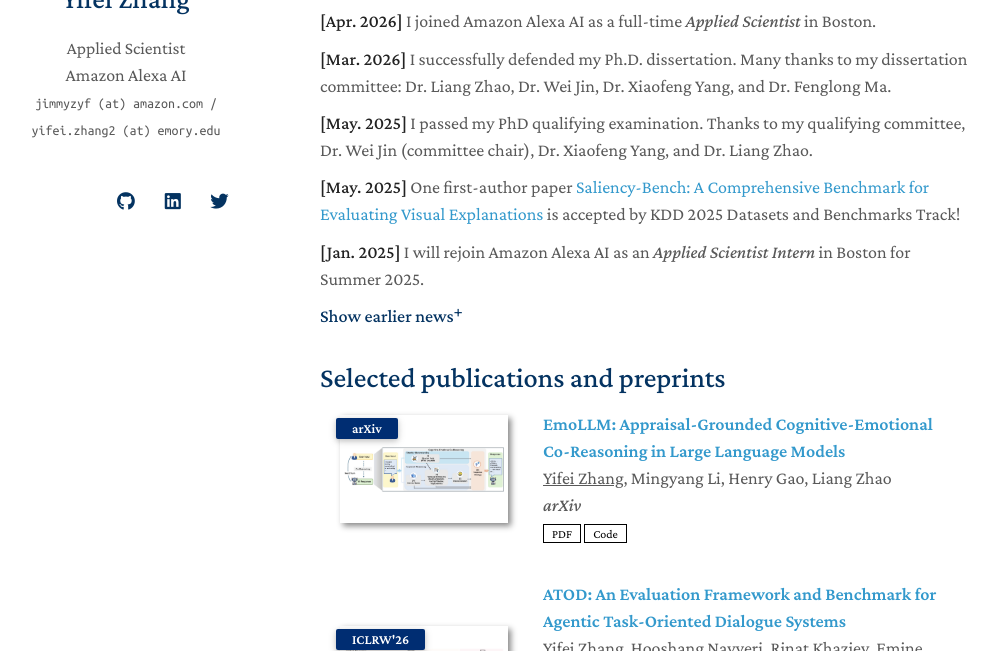
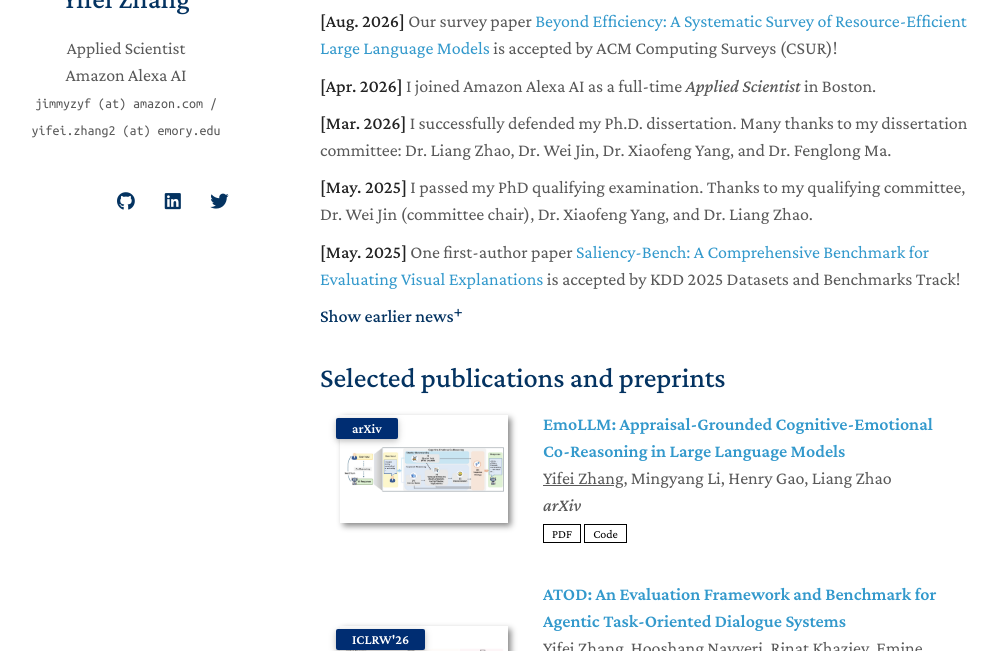
Before and after one commit to yifeizhangcs/yifeizhangcs.github.io, a Jekyll site: the page built from index.md, in a window 1280 px wide and 900 px high, scrolled down 366 px, cut to the strip 249-900 px from the top of the window. Shown: the whole strip, without its empty margins (150-1147 px from the left). Built offline with Jekyll 4.4.1, drawn with Linux system fonts in a browser that asks for light colours; nearby versions of some CDN libraries; a style sheet for code colours, icons or effects is not loaded; our own code applies the rules of GitHub Pages for plain Markdown files; some of the changed text lies outside the part shown.

Commit message:
Update publication authors and announce CSUR acceptance

```diff
--- a/_data/publications.yml
+++ b/_data/publications.yml
@@ -40,7 +40,7 @@ main:
     image: ./assets/img/cross_modal_rag.png
 
   - title: "Beyond Efficiency: A Systematic Survey of Resource-Efficient Large Language Models"
-    authors: Guangji Bai, Zheng Chai, Chen Ling, Shiyu Wang, Jiaying Lu, Nan Zhang, Tingwei Shi, Ziyang Yu, Mengdan Zhu, <span style="text-decoration:underline">Yifei Zhang</span>, Carl Yang, Yue Cheng, Liang Zhao
+    authors: Guangji Bai, Zheng Chai, Chen Ling, Shiyu Wang, Jiaying Lu, Nan Zhang, Tingwei Shi, Ziyang Yu, Mengdan Zhu, <span style="text-decoration:underline">Yifei Zhang</span>, Xinyuan Song, Carl Yang, Yue Cheng, Liang Zhao
     conference_short: CSUR'26
     conference: ACM Computing Surveys <strong>(CSUR)</strong>, 2026.
     pdf: https://arxiv.org/abs/2401.00625
--- a/index.md
+++ b/index.md
@@ -17,16 +17,17 @@ My research focuses on **Trustworthy AI**, **AI Agents and Large Language Models
 
 <div class="news-section">
   <ul class="news-list">
+    <li><strong>[Aug. 2026]</strong> Our survey paper <a href="https://arxiv.org/abs/2401.00625" target="_blank" rel="noopener">Beyond Efficiency: A Systematic Survey of Resource-Efficient Large Language Models</a> is accepted by ACM Computing Surveys (CSUR)!</li>
     <li><strong>[Apr. 2026]</strong> I joined Amazon Alexa AI as a full-time <em>Applied Scientist</em> in Boston.</li>
     <li><strong>[Mar. 2026]</strong> I successfully defended my Ph.D. dissertation. Many thanks to my dissertation committee: Dr. Liang Zhao, Dr. Wei Jin, Dr. Xiaofeng Yang, and Dr. Fenglong Ma.</li>
     <li><strong>[May. 2025]</strong> I passed my PhD qualifying examination. Thanks to my qualifying committee, Dr. Wei Jin (committee chair), Dr. Xiaofeng Yang, and Dr. Liang Zhao.</li>
     <li><strong>[May. 2025]</strong> One first-author paper <a href="https://arxiv.org/abs/2310.08537" target="_blank" rel="noopener">Saliency-Bench: A Comprehensive Benchmark for Evaluating Visual Explanations</a> is accepted by KDD 2025 Datasets and Benchmarks Track!</li>
-    <li><strong>[Jan. 2025]</strong> I will rejoin Amazon Alexa AI as an <em>Applied Scientist Intern</em> in Boston for Summer 2025.</li>
   </ul>
 
   <details class="news-archive">
     <summary>Show earlier news</summary>
     <ul class="news-list news-list-archive">
+      <li><strong>[Jan. 2025]</strong> I will rejoin Amazon Alexa AI as an <em>Applied Scientist Intern</em> in Boston for Summer 2025.</li>
       <li><strong>[May. 2024]</strong> One first-author paper is accepted by Findings of ACL 2024, and one co-authored paper is accepted by KDD 2024!</li>
       <li><strong>[May. 2024]</strong> I will join Amazon AGI as a <em>Research Scientist Intern</em> at Boston in Summer 2024!</li>
       <li><strong>[Apr. 2024]</strong> One first-author paper <a href="https://arxiv.org/abs/2310.08420" target="_blank" rel="noopener">Visual Attention Prompted Prediction and Learning</a> is accepted by IJCAI 2024!</li>
```
